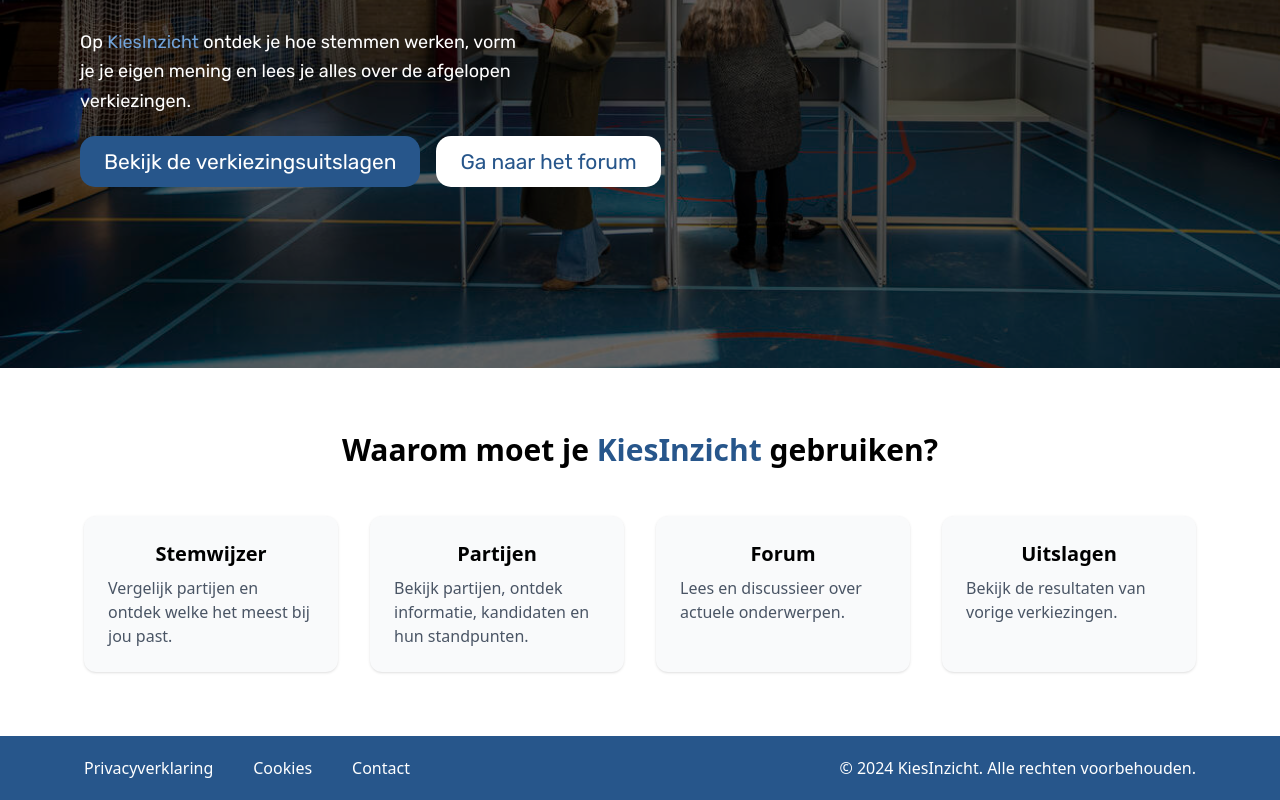
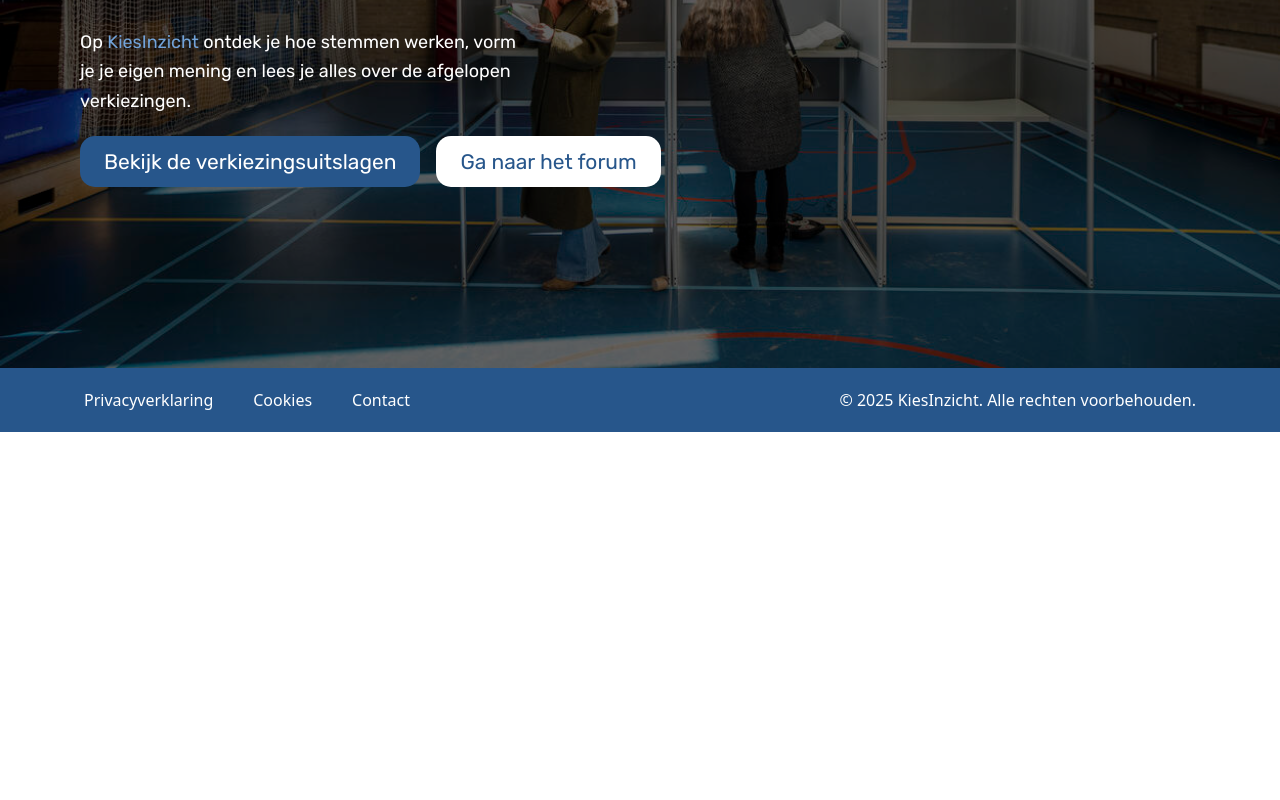
Before and after one commit to BirhatHassan/MijnWebsite, a Vue app in the folder vue-project/: page / in a window 1280 px wide. Shown: the part 332-1132 px from the top of the page. After the commit the page ends 800 px from the top, so only its background shows below. Built offline with nearby package versions, Linux system fonts and the light colour scheme; the HTML template or start-up script is replaced by a standard one.

Commit message:
Feat: Contentsection commented

```diff
--- a/vue-project/src/App.vue
+++ b/vue-project/src/App.vue
@@ -2,7 +2,7 @@
   import NavBar from './components/NavbarComponent.vue';
   import heroimage from './components/HeroComponent.vue';
   import FooterComponent from './components/FooterComponent.vue';
-import ContentComponent from './components/ContentComponent.vue';
+// import ContentComponent from './components/ContentComponent.vue';
 </script>
 
 <template>
@@ -12,7 +12,6 @@ import ContentComponent from './components/ContentComponent.vue';
 
   <main>
     <heroimage />
-    <ContentComponent />
   </main>
 
   <footer>
--- a/vue-project/src/components/ContentComponent.vue
+++ b/vue-project/src/components/ContentComponent.vue
@@ -9,7 +9,7 @@
       <!-- Features grid -->
       <div class="grid md:grid-cols-2 lg:grid-cols-4 gap-8">
         <!-- Feature 1 -->
-        <div class="flex flex-col items-center text-start p-6 bg-gray-50 rounded-xl shadow hover:shadow-lg transition">
+        <div class="flex flex-col items-center text-start p-6 bg-gray-100 rounded-xl shadow hover:shadow-lg transition">
           <h3 class="text-xl font-semibold mb-2">Stemwijzer</h3>
           <p class="text-gray-600">
             Vergelijk partijen en ontdek welke het meest bij jou past.
@@ -17,7 +17,7 @@
         </div>
 
         <!-- Feature 2 -->
-        <div class="flex flex-col items-center text-start p-6 bg-gray-50 rounded-xl shadow hover:shadow-lg transition">
+        <div class="flex flex-col items-center text-start p-6 bg-gray-100 rounded-xl shadow hover:shadow-lg transition">
           <h3 class="text-xl font-semibold mb-2 text-start">Partijen</h3>
           <p class="text-gray-600">
             Bekijk partijen, ontdek informatie, kandidaten en hun standpunten.
@@ -25,7 +25,7 @@
         </div>
 
         <!-- Feature 3 -->
-        <div class="flex flex-col items-center text-start p-6 bg-gray-50 rounded-xl shadow hover:shadow-lg transition">
+        <div class="flex flex-col items-center text-start p-6 bg-gray-100 rounded-xl shadow hover:shadow-lg transition">
           <h3 class="text-xl font-semibold mb-2">Forum</h3>
           <p class="text-gray-600">
             Lees en discussieer over actuele onderwerpen.
@@ -33,7 +33,7 @@
         </div>
 
         <!-- Feature 4 -->
-        <div class="flex flex-col items-center text-start p-6 bg-gray-50 rounded-xl shadow hover:shadow-lg transition">
+        <div class="flex flex-col items-center text-start p-6 bg-gray-100 rounded-xl shadow hover:shadow-lg transition">
           <h3 class="text-xl font-semibold mb-2">Uitslagen</h3>
           <p class="text-gray-600">
             Bekijk de resultaten van vorige verkiezingen.
--- a/vue-project/src/components/FooterComponent.vue
+++ b/vue-project/src/components/FooterComponent.vue
@@ -10,7 +10,7 @@
 
     <!-- Right: copyright -->
     <p class="text-white">
-      © 2024 KiesInzicht. Alle rechten voorbehouden.
+      © 2025 KiesInzicht. Alle rechten voorbehouden.
     </p>
   </div>
 </footer>
```
